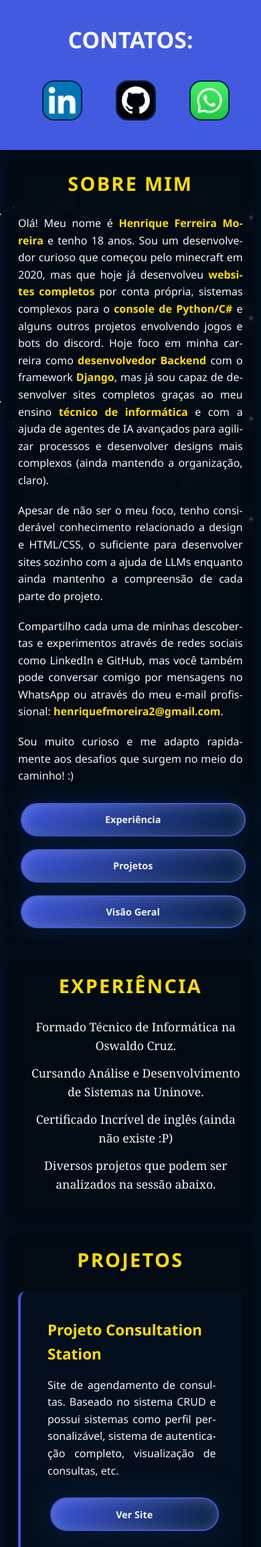
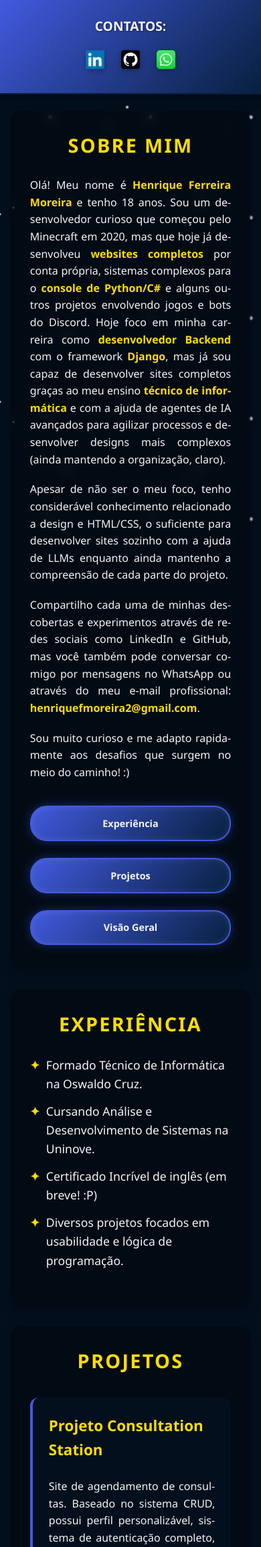
Before and after one commit to HeMoreira/My-Portfolio-Website, a Django app: page / in a window 390 px wide. Shown: the top 2310 px of the page at 67% size. Run offline with Django 5.2, Linux system fonts and the light colour scheme; some libraries are stand-ins or nearby versions.

Commit message:
style: repaginação da estilização da página principal
A estilização geral manteve a mesma escolha artística, mas sofreu mudanças pontuais para melhorar a responsividade, estilizalçao e a experiência em geral.

```diff
--- a/main/templates/main/portuguese_main_page.html
+++ b/main/templates/main/portuguese_main_page.html
@@ -1,56 +1,67 @@
 {% extends 'base.html' %}
-
 {% load static %}
 
 {% block title %}Henrique F. Moreira{% endblock %}
 
-
 {% block main %}
 <main class="container">
-    <article class="content-box">
+    <article class="content-box" id="about">
         <h1>SOBRE MIM</h1>
-        <p>Olá! Meu nome é <strong>Henrique Ferreira Moreira</strong> e tenho 18 anos. Sou um desenvolvedor curioso que começou pelo minecraft em 2020, mas que hoje já desenvolveu <strong>websites completos</strong> por conta própria, sistemas complexos para o <strong>console de Python/C#</strong> e alguns outros projetos envolvendo jogos e bots do discord. Hoje foco em minha carreira como <strong>desenvolvedor Backend</strong> com o framework <strong>Django</strong>, mas já sou capaz de desenvolver sites completos graças ao meu ensino <strong>técnico de informática</strong> e com a ajuda de agentes de IA avançados para agilizar processos e desenvolver designs mais complexos (ainda mantendo a organização, claro).</p>
-        <p>Apesar de não ser o meu foco, tenho considerável conhecimento relacionado a design e HTML/CSS, o suficiente para desenvolver sites sozinho com a ajuda de LLMs enquanto ainda mantenho a compreensão de cada parte do projeto.</p>
-        <p>Compartilho cada uma de minhas descobertas e experimentos através de redes sociais como LinkedIn e GitHub, mas você também pode conversar comigo por mensagens no WhatsApp ou através do meu e-mail profissional: <strong>henriquefmoreira2@gmail.com</strong>.</p>
-        <p>Sou muito curioso e me adapto rapidamente aos desafios que surgem no meio do caminho! :)</p>
+        <div class="about-text">
+            <p>Olá! Meu nome é <strong>Henrique Ferreira Moreira</strong> e tenho 18 anos. Sou um desenvolvedor curioso que começou pelo Minecraft em 2020, mas que hoje já desenvolveu <strong>websites completos</strong> por conta própria, sistemas complexos para o <strong>console de Python/C#</strong> e alguns outros projetos envolvendo jogos e bots do Discord. Hoje foco em minha carreira como <strong>desenvolvedor Backend</strong> com o framework <strong>Django</strong>, mas já sou capaz de desenvolver sites completos graças ao meu ensino <strong>técnico de informática</strong> e com a ajuda de agentes de IA avançados para agilizar processos e desenvolver designs mais complexos (ainda mantendo a organização, claro).</p>
+            <p>Apesar de não ser o meu foco, tenho considerável conhecimento relacionado a design e HTML/CSS, o suficiente para desenvolver sites sozinho com a ajuda de LLMs enquanto ainda mantenho a compreensão de cada parte do projeto.</p>
+            <p>Compartilho cada uma de minhas descobertas e experimentos através de redes sociais como LinkedIn e GitHub, mas você também pode conversar comigo por mensagens no WhatsApp ou através do meu e-mail profissional: <strong>henriquefmoreira2@gmail.com</strong>.</p>
+            <p>Sou muito curioso e me adapto rapidamente aos desafios que surgem no meio do caminho! :)</p>
+        </div>
         <div class="button-group">
             <a href="#experience" class="btn">Experiência</a>
             <a href="#projects" class="btn">Projetos</a>
             <a href="#overview" class="btn">Visão Geral</a>
         </div>
     </article>
+
     <article class="content-box" id="experience">
         <h1>EXPERIÊNCIA</h1>
         <ul class="custom-list">
             <li>Formado Técnico de Informática na Oswaldo Cruz.</li>
             <li>Cursando Análise e Desenvolvimento de Sistemas na Uninove.</li>
-            <li>Certificado Incrível de inglês (ainda não existe :P)</li>
-            <li>Diversos projetos que podem ser analizados na sessão abaixo.</li>
+            <li>Certificado Incrível de inglês (em breve! :P)</li>
+            <li>Diversos projetos focados em usabilidade e lógica de programação.</li>
         </ul>
     </article>
+
     <article class="content-box" id="projects">
         <h1>PROJETOS</h1>
-        <section class="project-card img-right">
+
+        <section class="project-card">
+            <h2>Projeto Consultation Station</h2>
             <div class="project-text">
-                <h2>Projeto Consultation Station</h2>
-                <p>Site de agendamento de consultas. Baseado no sistema CRUD e possui sistemas como perfil personalizável, sistema de autenticação completo, visualização de consultas, etc.</p>
-                <a href="https://consultation-station.onrender.com" target="_blank" class="btn">Ver Site</a>
+                <p>Site de agendamento de consultas. Baseado no sistema CRUD, possui perfil personalizável, sistema de autenticação completo, visualização e gerenciamento de consultas.</p>
+                <a href="https://consultation-station.onrender.com" target="_blank" class="btn btn-primary">Ver Site</a>
             </div>
-            <img src="{% static 'images/consultation_station_project.png' %}" alt="Banana Chips" class="project-img">
+            <div class="project-img-wrapper">
+                <img src="{% static 'images/consultation_station_project.png' %}" alt="Consultation Station Preview" class="project-img">
+            </div>
         </section>
-        <section class="project-card img-right">
+
+        <section class="project-card">
+            <h2>Projeto Crazy Chess</h2>
             <div class="project-text">
-                <h2>Projeto Crazy Chess</h2>
-                <p>Projeto Python que te permite jogar partidas completas de xadrez no console. Apesar do design arcáico, demonstra minha capacidade para solucionar problemas lógicos complexos.</p>
-                <a href="https://github.com/HeMoreira/Crazy-Chess" target="_blank" class="btn">Ver GitHub</a>
+                <p>Projeto Python que te permite jogar partidas completas de xadrez no console. Apesar do design clássico de terminal, demonstra minha capacidade de solucionar problemas lógicos complexos.</p>
+                <a href="https://github.com/HeMoreira/Crazy-Chess" target="_blank" class="btn btn-primary">Ver GitHub</a>
             </div>
-            <img src="{% static 'images/crazy_chess_project.png' %}" alt="Coelho da Pascoa" class="project-img">
+            <div class="project-img-wrapper">
+                <img src="{% static 'images/crazy_chess_project.png' %}" alt="Crazy Chess Preview" class="project-img">
+            </div>
         </section>
     </article>
+
     <article class="content-box" id="overview">
         <h1>VISÃO GERAL</h1>
-        <p>Sou um desenvolvedor entusiasmado <strong>capaz de desenvolver sites completos</strong>, apesar do foco em Backend. Sou Formado em <strong>Técnico de Informática</strong> na Oswaldo Cruz e sigo cursando <strong>Analise e Desenvolvimento de Sistemas</strong> na Uninove. Já desenvolvi <strong>diversos projetos</strong> que podem ser acessados na sessão acima ou no meu perfil do GitHub. Adoro aprender coisas novas e me envolvo profundamente em tudo que estou aprendendo. :P</p>
-        <img src="https://via.placeholder.com/600x200" alt="Overview" class="full-img">
+        <p>Sou um desenvolvedor entusiasmado <strong>capaz de desenvolver sites completos</strong>, apesar do foco em Backend. Sou Formado em <strong>Técnico de Informática</strong> e sigo cursando <strong>Análise e Desenvolvimento de Sistemas</strong>. Adoro aprender coisas novas e me envolvo profundamente em tudo que estou aprendendo. :P</p>
+        <div class="full-img-wrapper">
+            <img src="https://via.placeholder.com/1200x400/07203f/f5f5f5?text=Visao+Geral+do+Desenvolvimento" alt="Overview" class="full-img">
+        </div>
     </article>
 </main>
 {% endblock %}
--- a/static/css/style.css
+++ b/static/css/style.css
@@ -1,4 +1,4 @@
-/* --- COLORS --- */
+/* --- COLORS (Originais Mantidas) --- */
 :root {
     --primary-light: #425adf;
     --primary-color: #07203f;
@@ -10,7 +10,6 @@
 }
 
 /* --- Global Config --- */
-
 * {
     margin: 0;
     padding: 0;
@@ -75,12 +74,8 @@ body::after {
 }
 
 @keyframes twinkle {
-    0%, 100% {
-        opacity: 0.2;
-    }
-    50% {
-        opacity: 1;
-    }
+    0%, 100% { opacity: 0.2; }
+    50% { opacity: 1; }
 }
 
 @keyframes blueFlash {
@@ -102,51 +97,54 @@ body::after {
 }
 
 /* --- HEADER --- */
-
 header {
-    background-color: var(--primary-light);
-    padding: 0rem 5%;
+    background: linear-gradient(135deg, var(--primary-light), var(--primary-color));
+    border-bottom: 2px solid var(--primary-color);
+    padding: 0.8rem 5%;
     display: flex;
     justify-content: space-between;
     align-items: center;
-    box-shadow: 0 4px 10px rgba(0,0,0,0.3);
-    position: relative;
-    z-index: 10;
+    box-shadow: 0 4px 15px rgba(0, 0, 0, 0.4);
+    position: sticky;
+    top: 0;
+    z-index: 100;
 }
 
 header h1 {
     color: var(--text-light);
-    font-size: 4vh;
+    font-size: clamp(1.2rem, 3vw, 1.8rem);
+    text-shadow: 1px 1px 3px rgba(0, 0, 0, 0.5);
 }
 
 header nav ul {
     display: flex;
     list-style: none;
-    gap: 20px;
+    gap: 15px;
+    align-items: center;
 }
 
 header nav a {
     display: block;
-    height: auto;
     text-decoration: none;
-    padding: 0px 15px;
+    padding: 5px;
 }
 
 header nav a img {
-    margin-top: 10px;
-    width: 80px;      /* controla o tamanho */
-    height: auto;
+    width: 32px;
+    height: 32px;
+    object-fit: contain;
+    transition: transform 0.2s ease;
+    filter: drop-shadow(0px 2px 4px rgba(0, 0, 0, 0.3));
 }
 
 header nav a img:hover {
-    transform: scale(1.1);
+    transform: scale(1.15);
 }
 
 /* --- MAIN --- */
-
 main {
     padding: 2rem;
-    max-width: 1400px;
+    max-width: 1200px;
     margin: 0 auto;
     width: 100%;
     position: relative;
@@ -154,37 +152,35 @@ main {
 }
 
 /* --- ARTICLES E SECTIONS --- */
-
 article {
     background-color: var(--filter-black);
     backdrop-filter: blur(10px);
     padding: 2.5rem;
     margin-bottom: 3rem;
     border-radius: 16px;
-    box-shadow: 0 8px 16px rgba(0, 0, 0, 0.4);
+    box-shadow: 0 8px 16px var(--filter-black);
     transition: transform 0.3s ease, box-shadow 0.3s ease;
     position: relative;
     z-index: 2;
 }
 
 article:hover {
-    transform: translateY(-4px);
-    box-shadow: 0 12px 24px rgba(0, 0, 0, 0.4);
+    transform: translateY(-2px);
+    box-shadow: 0 12px 24px var(--filter-black);
 }
 
 section {
     background-color: var(--background-black);
-    margin: 2vw 0;
+    margin: 2rem 0;
     border-radius: 12px;
     border-left: 4px solid var(--primary-light);
 }
 
 #experience, #projects, #overview {
-    scroll-margin-top: 15px;
+    scroll-margin-top: 100px;
 }
 
 /* --- TITLES --- */
-
 article h1 {
     color: var(--text-yellow);
     text-align: center;
@@ -200,10 +196,9 @@ section h2 {
 }
 
 /* --- PARAGRAPHS --- */
-
 p {
     color: var(--text-light);
-    font-size: clamp(1rem, 2.8vw, 1.3rem);
+    font-size: clamp(1rem, 2.5vw, 1.15rem);
     margin-bottom: 1.2rem;
     text-align: justify;
     hyphens: auto;
@@ -214,52 +209,61 @@ strong {
 }
 
 /* --- LISTS --- */
-ul {
+.custom-list {
     list-style: none;
     text-align: center;
     margin: 1.5rem 0;
-    padding-left: 1rem;
 }
 
-ul li {
+.custom-list li {
     color: var(--text-light);
-    font-size: clamp(1.1rem, 2.8vw, 1.5rem);
-    font-family: 'Georgia', 'Times New Roman', serif;
+    font-size: clamp(1.1rem, 2.8vw, 1.3rem);
     margin-bottom: 0.8rem;
     position: relative;
+    padding: 0 1.5rem;
 }
-
-ul li::before {
-    color: var(--primary-light);
-    font-size: 1.5em;
+.custom-list li::before, .custom-list li::after {
+    content: "✦";
+    position: absolute;
+    color: var(--text-yellow);
     font-weight: bold;
+}
+.custom-list li::after {
+    right: 0;
+}
+.custom-list li::before {
+    left: 0;
 }
 
 /* --- LINK BUTTONS --- */
+.button-group {
+    display: flex;
+    gap: 15px;
+    justify-content: center;
+    flex-wrap: wrap;
+    margin-top: 2rem;
+}
 
-article a, section a {
+article a.btn, section a.btn {
     display: inline-block;
-    align-content: center;
     background: linear-gradient(135deg, var(--primary-light), var(--primary-color));
     color: var(--text-light);
     text-decoration: none;
-    padding: 0.8rem 2rem;
-    margin: 1vw;
+    padding: 0.8rem 1.8rem;
     border-radius: 25px;
     font-weight: 600;
     font-size: clamp(0.9rem, 2.2vw, 1rem);
     transition: all 0.3s ease;
     box-shadow:
-        0 0 45px var(--primary-color),
-        inset 0 0 20px rgba(255, 255, 255, 0.2);
+        0 0 15px rgba(66, 90, 223, 0.4),
+        inset 0 0 10px rgba(255, 255, 255, 0.1);
     border: 2px solid var(--primary-light);
-    width: 30%;
     text-align: center;
     position: relative;
     overflow: hidden;
 }
 
-article a::after, section a::after {
+article a.btn::after, section a.btn::after {
     content: '';
     position: absolute;
     top: 50%;
@@ -272,124 +276,130 @@ article a::after, section a::after {
     transition: width 0.6s, height 0.6s;
 }
 
-article a:hover::after, section a:hover::after {
-    width: 400px;
-    height: 400px;
+article a.btn:hover::after, section a.btn:hover::after {
+    width: 110%;
+    height: 200px;
 }
 
-article a:hover, section a:hover {
+article a.btn:hover, section a.btn:hover {
     background: linear-gradient(135deg, var(--primary-color), var(--primary-light));
     transform: translateY(-3px) scale(1.05);
     box-shadow:
-        0 0 45px var(--primary-light),
-        inset 0 0 20px rgba(255, 255, 255, 0.3);
+        0 0 25px var(--primary-light),
+        inset 0 0 15px rgba(255, 255, 255, 0.2);
     border-color: var(--text-yellow);
 }
 
-/* --- SECTIONS --- */
-
-article section {
-    display: flex;
-    justify-content: space-between;
-    align-items: center;
+/* --- SECTIONS (PROJECT CARDS) --- */
+article section.project-card {
+    display: grid;
+    grid-template-columns: 1fr 1fr;
     gap: 2rem;
     padding: 2.5rem;
 }
-article section p {
-    max-width: 800px;
+
+article section.project-card h2 {
+    font-size: clamp(1.4rem, 5vw, 1.8rem);
+    text-align: left;
+    grid-column: span 2;
+    margin-bottom: 0;
+}
+
+.project-text p {
+    flex: 1 1 50%;
+}
+article section.project-card p {
+    max-width: 100%;
 }
 
 /* --- IMAGES --- */
-
-img {
-    width: clamp(20rem, 2vw, 5rem);
+.project-img, .full-img {
+    width: 100%;
+    border-radius: 12px;
+    border: 2px solid var(--primary-color);
+    display: block;
+    box-shadow: 0 0 5px var(--primary-color);
+}
+.project-img {
+    object-fit: cover;
     height: auto;
-    border-radius: 18px;
-    border: 2px solid var(--primary-color);
 }
-
-article img {
-    margin: 2rem auto;
-    display: block;
+.full-img {
+    margin: 2rem auto 0;
 }
 
 /* --- FOOTER --- */
-
 footer {
     background-color: var(--primary-color);
-    padding: 40px 5%;
+    padding: 30px 5%;
     border-top: 3px solid var(--primary-light);
     position: relative;
     z-index: 10;
 }
 
 footer p {
-    text-align: center;
+    text-align: left;
     margin: 5px 0;
-    font-size: 0.9rem;
-    color: var(--primary-light);
+    font-size: 0.95rem;
+    color: var(--text-light);
 }
 
-/* --- RESPONSIVENESS: TABLET --- */
-
+/* --- RESPONSIVENESS: TABLET & MOBILE --- */
 @media (max-width: 768px) {
     header {
         flex-direction: column;
-        padding-top: 2rem;
+        padding: 1.5rem 5%;
+        gap: 15px;
+    }
+
+    header nav a img {
+        width: 28px;
+        height: 28px;
     }
 
     main {
-        padding: 1.5rem;
+        padding: 1.5rem 1rem;
     }
 
     article {
-        padding: 1.5rem;
+        padding: 1.8rem;
         margin-bottom: 2rem;
     }
 
-    article section {
-        flex-direction: column ;
+    .custom-list {
+        text-align: left;
+        margin: 1.5rem 0;
+    }
+    .custom-list li {
+        padding: 0 0 0 1.5rem;
+    }
+    .custom-list li::after {
+        content: "";
     }
 
-    article img, section img {
-        order: 0;
-        flex: 1 1 auto;
-        max-width: 100%;
-
+    /* Projetos se empilham verticalmente no mobile */
+    article section.project-card {
+        display: flex;
+        flex-direction: column;
+        padding: 1.5rem;
+        gap: 1.5rem;
     }
-    header nav a img {
-        width: 60px;
-    }
-}
-
-/* --- RESPONSIVENESS: MOBILE --- */
-
-@media (max-width: 480px) {
-
-    main {
-        padding: 0.7rem;
+    article section.project-card p {
+        text-align: justify;
     }
 
-    article {
-        padding: 1rem;
-        margin-bottom: 1.2rem;
-        border-radius: 12px;
+    .project-img {
+        max-width: 100%;
+        order: -1; /* Imagem fica no topo do texto do projeto no mobile */
     }
 
-    article a,
-    section a {
-        padding: 0.7rem 1.5rem;
-        width: 100%;
-        margin-top: 8px;
-    }
-
-    footer {
-        padding: 1.5rem 1rem;
+    article a.btn, section a.btn {
+        width: 100%; /* Botões esticam para toque fácil no celular */
+        margin: 5px 0;
     }
 }
 
 /* --- ACCESSIBILITY --- */
-
 @media (prefers-reduced-motion: reduce) {
     * {
         animation: none !important;
@@ -397,14 +407,3 @@ footer p {
         scroll-behavior: auto !important;
     }
 }
-
-/* --- OPTIMIZATION --- */
-
-img {
-    will-change: transform;
-}
-
-article,
-section {
-    will-change: transform;
-}
--- a/templates/base.html
+++ b/templates/base.html
@@ -1,11 +1,13 @@
 {% load static %}
-
 <!DOCTYPE html>
 <html lang="pt-br">
 <head>
     <meta charset="UTF-8">
     <meta name="viewport" content="width=device-width, initial-scale=1.0">
-    <title>{% block title %}html base{% endblock %}</title>
+    <title>{% block title %}Henrique F. Moreira{% endblock %}</title>
+    <link rel="preconnect" href="https://fonts.googleapis.com">
+    <link rel="preconnect" href="https://fonts.gstatic.com" crossorigin>
+    <link href="https://fonts.googleapis.com/css2?family=Inter:wght@300;400;600;700&display=swap" rel="stylesheet">
     <link rel="stylesheet" href="{% static 'css/style.css' %}">
 </head>
 <body>
@@ -13,19 +15,27 @@
         <h1>CONTATOS:</h1>
         <nav>
             <ul>
-                <li><a href="https://www.linkedin.com/in/henrique-ferreira-moreira-a4281b321/" target="_blank"><img src="{% static 'images/linkedin_icon.png' %}" alt="icone do linkedin (link para minha página)"></a></li>
-                <li><a href="https://github.com/HeMoreira" target="_blank"><img src="{% static 'images/github_icon.png' %}" alt="icone do github (link para minha página)"></a></li>
-                <li><a href="https://wa.me/5511966459097" target="_blank"><img src="{% static 'images/whatsapp_icon.webp' %}" alt="icone do whatsapp (link para me adicionar)"></a></li>
+                <li><a href="https://www.linkedin.com/in/henrique-ferreira-moreira-a4281b321/" target="_blank"><img src="{% static 'images/linkedin_icon.png' %}" alt="LinkedIn"></a></li>
+                <li><a href="https://github.com/HeMoreira" target="_blank"><img src="{% static 'images/github_icon.png' %}" alt="GitHub"></a></li>
+                <li><a href="https://wa.me/+5511966459097" target="_blank"><img src="{% static 'images/whatsapp_icon.webp' %}" alt="WhatsApp"></a></li>
             </ul>
         </nav>
     </header>
+
     {% block main %}
     {% endblock %}
+
     <footer>
-        <p>CONTATOS:</p>
-        <p>telefone - 5511966459097</p>
-        <p>email - henriquefmoreira2@gmail.com</p>
-        <p>&copy; 2026 - Todos os direitos reservados.</p>
+        <div class="footer-content">
+            <div class="footer-info">
+                <h3>Contatos</h3>
+                <p><strong>E-mail:</strong> henriquefmoreira2@gmail.com</p>
+                <p><strong>WhatsApp:</strong> (11) 96645-9097</p>
+            </div>
+            <div class="footer-bottom">
+                <p>&copy; 2026 Henrique Ferreira Moreira. Todos os direitos reservados.</p>
+            </div>
+        </div>
     </footer>
 </body>
 </html>
```
